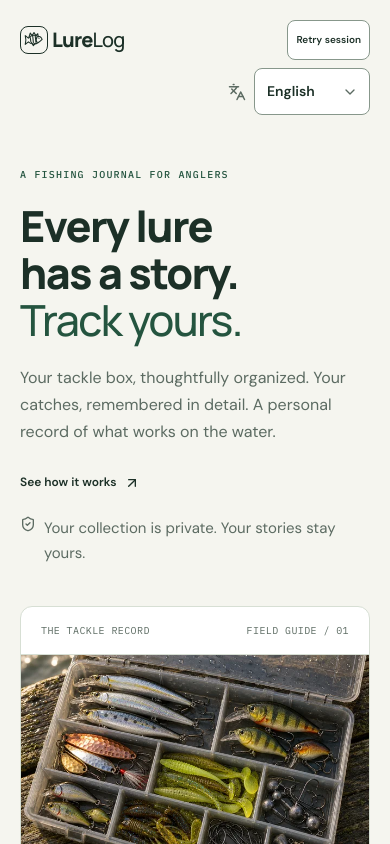
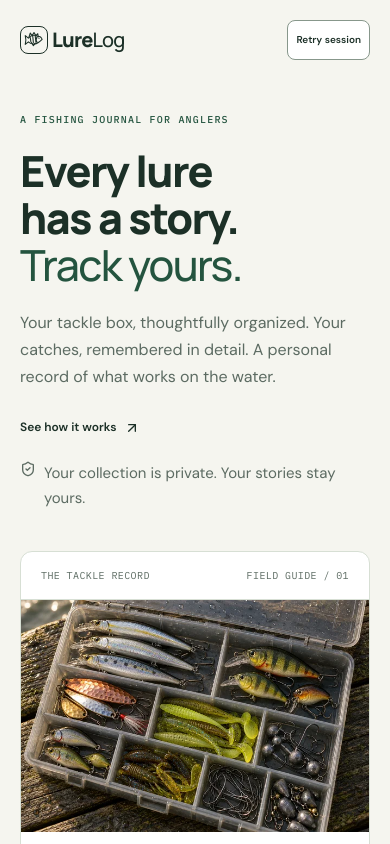
Before and after one commit to p-glazowski/fishing-log-codex, a React (Vite) app in the folder apps/client/: page / in a window 390 px wide. Shown: the top 844 px of the page. Built offline with nearby package versions, Linux system fonts and the light colour scheme; no server answers.

Commit message:
Revert "Move landing language selector to header"
This reverts commit b46f89e8b8dfa1f8f24e70ca9ca6faff1757f67c.

```diff
--- a/apps/client/src/components/navigation/LandingNavigation.tsx
+++ b/apps/client/src/components/navigation/LandingNavigation.tsx
@@ -4,7 +4,7 @@ import { ArrowUpRight, RefreshCw } from 'lucide-react';
 import { useAuth } from '../../lib/auth';
 import { Logo } from '../branding/Logo';
 import { Button } from '../ui/button';
-import { LanguageSelect } from '../settings/LanguageSettings';
+import { ProfileLink } from './ProfileLink';
 export function LandingNavigation() {
   useTranslation();
 
@@ -20,7 +20,6 @@ export function LandingNavigation() {
           {t('How it works')}
         </a>
       </nav>
-      <LanguageSelect />
       <div className="landing-account">
         {loading ? (
           <span
@@ -34,12 +33,15 @@ export function LandingNavigation() {
             {t('Retry session')}
           </Button>
         ) : user ? (
+          <>
             <Button asChild size="sm">
               <Link to="/dashboard">
                 {t('Your fishing log')}
                 <ArrowUpRight size={16} />
               </Link>
             </Button>
+            <ProfileLink user={user} avatarLast />
+          </>
         ) : (
           <>
             <Link className="sign-in-link" to="/login">
--- a/apps/client/src/pages/Landing.tsx
+++ b/apps/client/src/pages/Landing.tsx
@@ -1,3 +1,4 @@
+import { LanguageSelect } from '../components/settings/LanguageSettings';
 import { t, useTranslation } from '../lib/i18n';
 import { Logo } from '../components/branding/Logo';
 import { LandingNavigation } from '../components/navigation/LandingNavigation';
@@ -26,6 +27,7 @@ export default function Landing() {
         <Logo />
         <span>{t('A personal record of a life on the water.')}</span>
         <small>© {new Date().getFullYear()} LureLog</small>
+        <LanguageSelect />
       </footer>
     </div>
   );
--- a/apps/client/src/styles/index.css
+++ b/apps/client/src/styles/index.css
@@ -3695,15 +3695,3 @@ button.picker-option:hover {
     grid-template-columns: 24px minmax(0, 1fr);
   }
 }
-
-/* Keep language selection visible in the public header. */
-.landing-nav > .language-select {
-  flex-shrink: 0;
-}
-@media (max-width: 767px) {
-  .landing-nav > .language-select {
-    order: 3;
-    width: 100%;
-    justify-content: flex-end;
-  }
-}
```
Also changed, not shown: 1 other file (tests, documents, lock files or other folders). Lines whose indentation alone changed are shown as unchanged.
